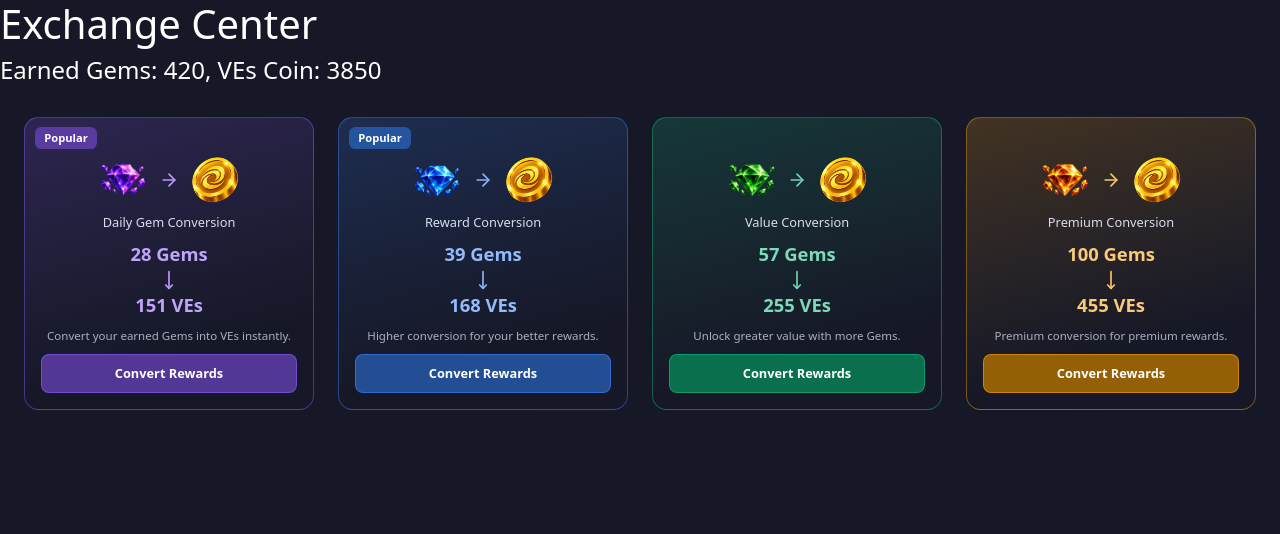
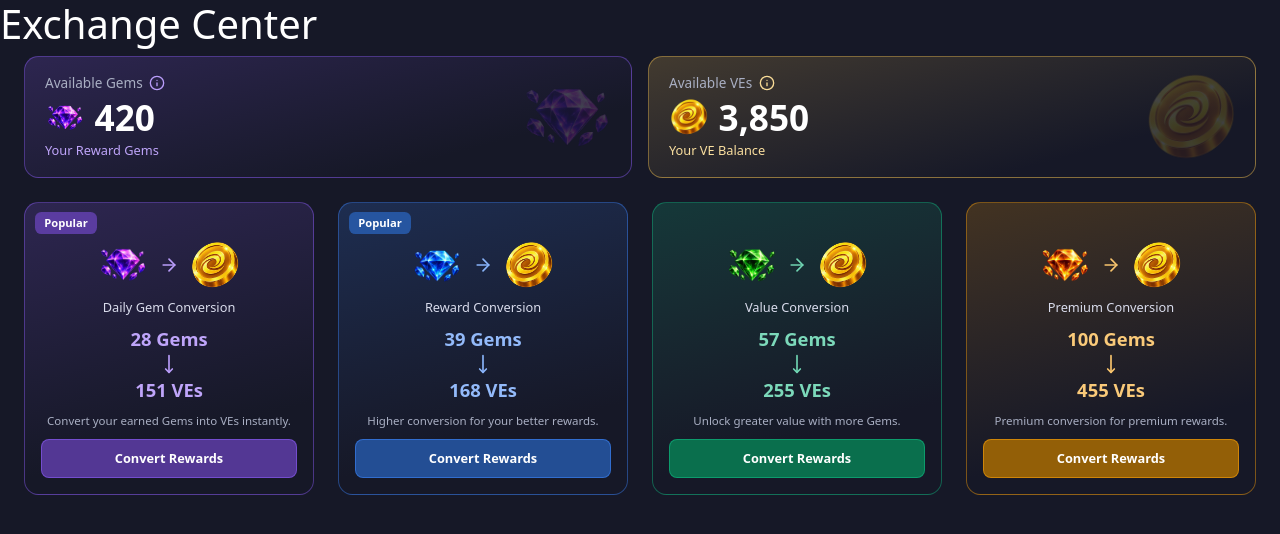
Before and after one commit to sadiksaifi9958/veloop-exchange-center, a React (Vite) app: page / in a window 1280 px wide. Shown: the top 534 px of the page. Built offline with nearby package versions, Linux system fonts and the light colour scheme.

Commit message:
add balance overview with themed gem and VE boxes

```diff
--- a/src/App.jsx
+++ b/src/App.jsx
@@ -3,6 +3,7 @@ import ExchangeCard from "./components/exchange/ExchangeCard";
 import ExchangeModal from "./components/exchange/ExchangeModal";
 import ConversionSuccess from "./components/exchange/ConversionSuccess";
 import { useState, useEffect } from "react";
+import BalanceOverview from "./components/exchange/BalanceOverview";
 function App() {
   const [selectedOption, setSelectedOption] = useState(null);
   const [balance, setBalance] = useState(userBalance);
@@ -58,9 +59,7 @@ function App() {
   return (
     <>
       <h1>Exchange Center</h1>
-      <h4>
-        Earned Gems: {balance.gems}, VEs Coin: {balance.ves}
-      </h4>
+      <BalanceOverview balance={balance} />
       <div className="cards-grid">
         {exchangeOptions.map((option) => (
           <ExchangeCard
--- /dev/null
+++ b/src/components/exchange/BalanceOverview.jsx
@@ -0,0 +1,54 @@
+import { veCoinImage } from "../../data/exchangeData";
+import gemImage from "../../assets/gems/purple-gem.webp";
+import styles from "./BalanceOverview.module.css";
+import { Info } from "lucide-react";
+
+function BalanceOverview({ balance }) {
+  const balanceItems = [
+    {
+      id: "gem",
+      value: balance.gems,
+      title: "Available Gems",
+      subtitle: "Your Reward Gems",
+      image: gemImage,
+      theme: "purple",
+    },
+    {
+      id: "ves",
+      value: balance.ves,
+      title: "Available VEs",
+      subtitle: "Your VE Balance",
+      image: veCoinImage,
+      theme: "gold",
+    },
+  ];
+  return (
+    <section aria-label="Your Balance" className={styles.wrapper}>
+      {balanceItems.map((item) => (
+        <div key={item.id} className={`${styles.box} ${styles[item.theme]}`}>
+          <div className={styles.labelRow}>
+            <p>{item.title}</p>
+            <button type="button" aria-label={`About ${item.title}`}>
+              <Info aria-hidden="true" />
+            </button>
+          </div>
+          <div className={styles.valueRow}>
+            <img src={item.image} className={styles.image} alt="" />
+            <span className={styles.value}>
+              {item.value.toLocaleString("en-US")}
+            </span>
+          </div>
+          <p className={styles.subtitle}>{item.subtitle}</p>
+          <img
+            src={item.image}
+            aria-hidden="true"
+            alt=""
+            className={styles.watermark}
+          />
+        </div>
+      ))}
+    </section>
+  );
+}
+
+export default BalanceOverview;
--- /dev/null
+++ b/src/components/exchange/BalanceOverview.module.css
@@ -0,0 +1,118 @@
+.wrapper {
+  display: flex;
+  gap: 1rem;
+  max-width: 80rem;
+  margin: 0 auto;
+  padding: 0 1.5rem;
+}
+
+.box {
+  position: relative;
+  flex: 1;
+  display: flex;
+  flex-direction: column;
+  gap: 0.25rem;
+  padding: 1rem 1.25rem;
+  overflow: hidden;
+  background: linear-gradient(
+    165deg,
+    color-mix(in srgb, var(--accent) 20%, #161827),
+    #161827 75%
+  );
+  border: 1px solid color-mix(in srgb, var(--accent) 45%, transparent);
+  border-radius: 0.9rem;
+}
+
+.purple {
+  --accent: #8b5cf6;
+}
+
+.gold {
+  --accent: #f5c451;
+}
+
+.labelRow {
+  position: relative;
+  z-index: 1;
+  display: flex;
+  align-items: center;
+  gap: 0.4rem;
+}
+
+.labelRow p {
+  margin: 0;
+  font-size: 0.85rem;
+  color: #a9afc3;
+}
+
+.labelRow button {
+  display: flex;
+  align-items: center;
+  padding: 0;
+  background: none;
+  border: none;
+  border-radius: 50%;
+  color: color-mix(in srgb, var(--accent) 60%, #fff);
+  cursor: pointer;
+}
+
+.labelRow button svg {
+  width: 1rem;
+  height: 1rem;
+}
+
+.labelRow button:focus-visible {
+  outline: 2px solid #fff;
+  outline-offset: 3px;
+}
+
+.valueRow {
+  position: relative;
+  z-index: 1;
+  display: flex;
+  align-items: center;
+  gap: 0.6rem;
+}
+
+.image {
+  width: 2.5rem;
+  height: 2.5rem;
+  object-fit: contain;
+  flex-shrink: 0;
+}
+
+.value {
+  font-size: clamp(1.6rem, 3vw, 2.2rem);
+  font-weight: 700;
+  color: #fff;
+  line-height: 1;
+}
+
+.subtitle {
+  position: relative;
+  z-index: 1;
+  margin: 0;
+  font-size: 0.8rem;
+  color: color-mix(in srgb, var(--accent) 55%, #fff);
+}
+
+.watermark {
+  position: absolute;
+  top: 50%;
+  right: 1rem;
+  width: 6rem;
+  height: auto;
+  opacity: 0.18;
+  transform: translateY(-50%);
+  pointer-events: none;
+}
+
+@media (max-width: 600px) {
+  .wrapper {
+    flex-direction: column;
+  }
+
+  .watermark {
+    width: 4.5rem;
+  }
+}
```
